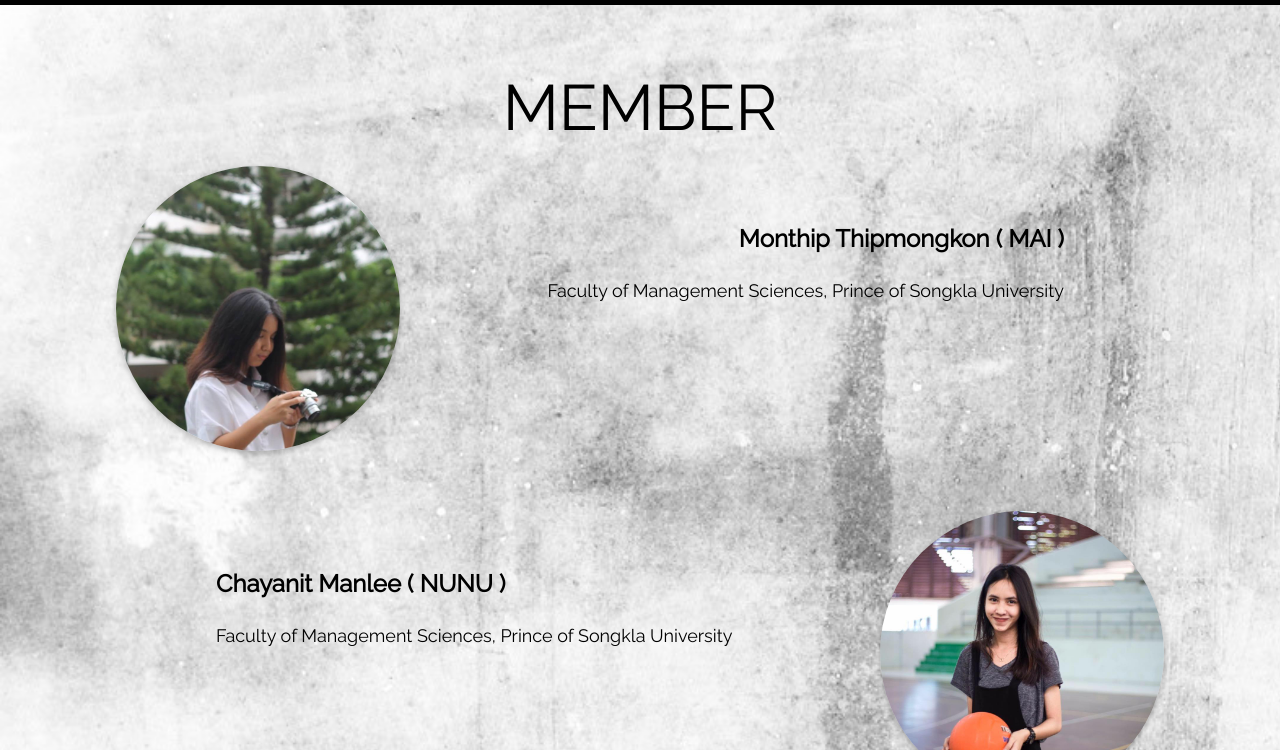
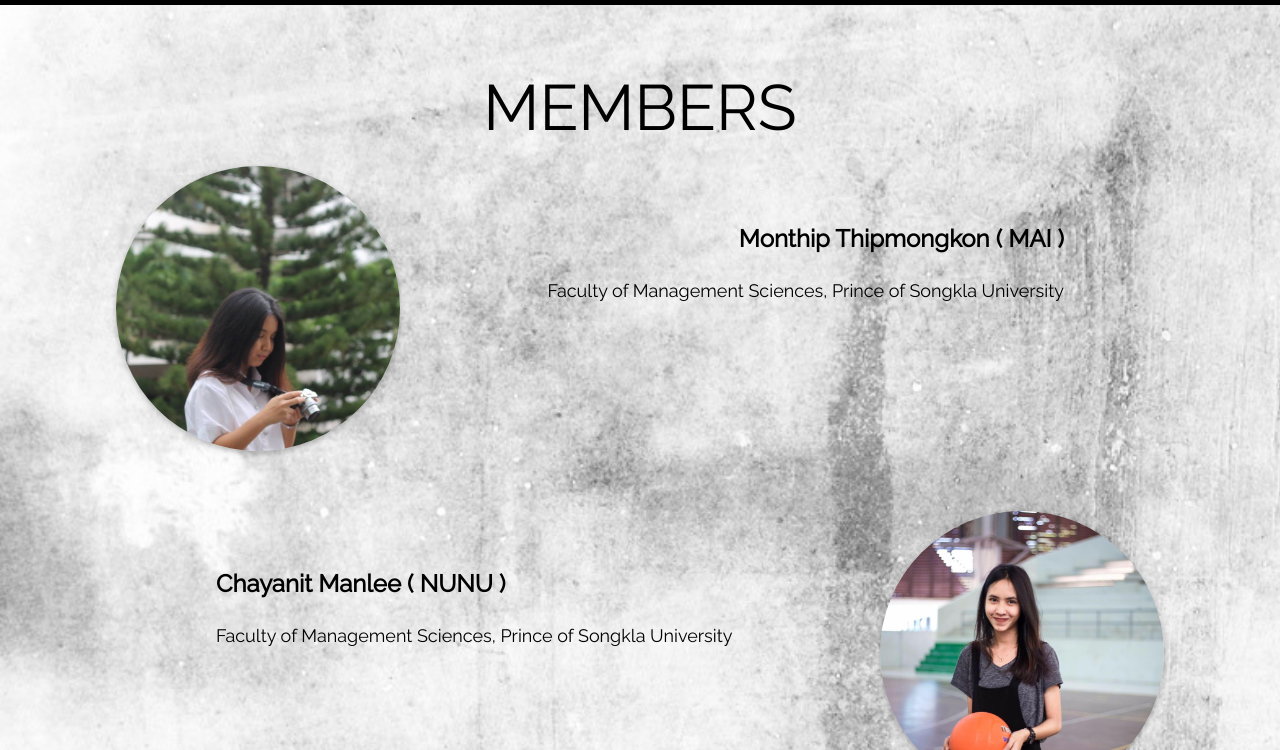
Before and after one commit to impalmn/16Inspirations-member, a plain HTML site: page index.html in a window 1280 px wide. Shown: the part 50-800 px from the top of the page. Drawn offline with nearby package versions, Linux system fonts and the light colour scheme.

Commit message:
Update index.html

```diff
--- a/index.html
+++ b/index.html
@@ -29,7 +29,7 @@
 
   <!-- Member Container -->
   <div class="w3-container w3-center" style="padding-top:100px" id="member">
-    <h1 class="w3-jumbo">MEMBER</h1>
+    <h1 class="w3-jumbo">MEMBERS</h1>
   </div>
 
 
```
